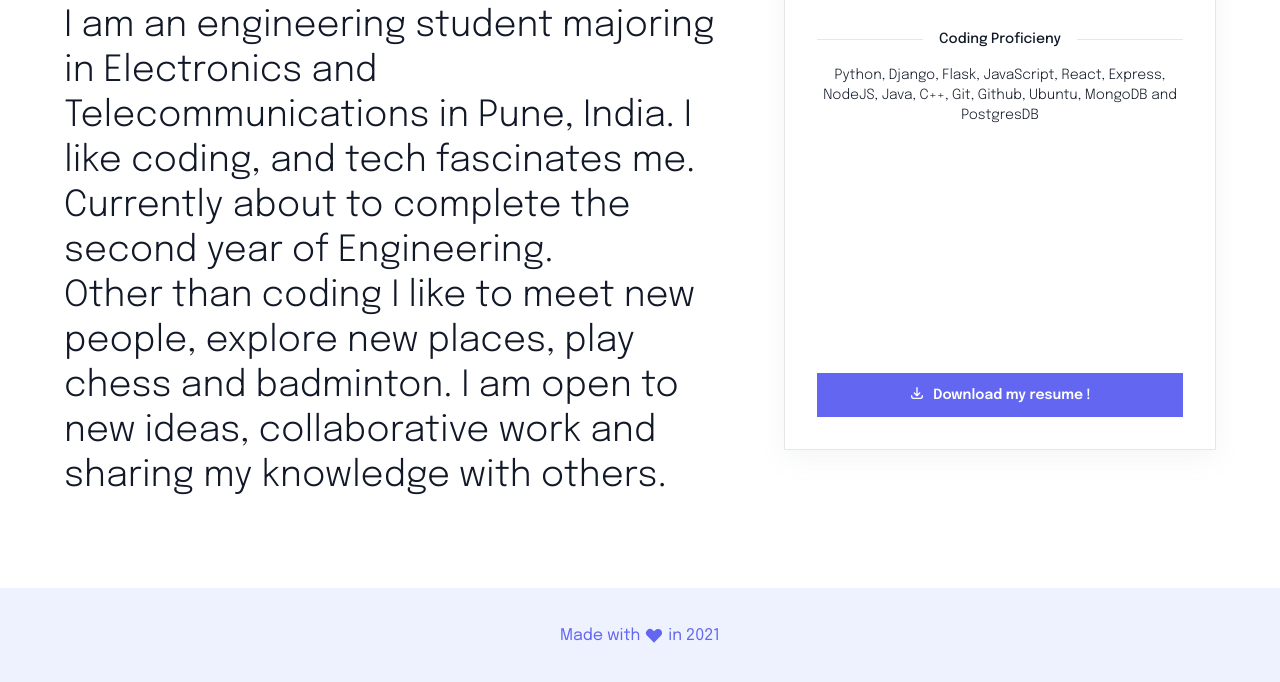
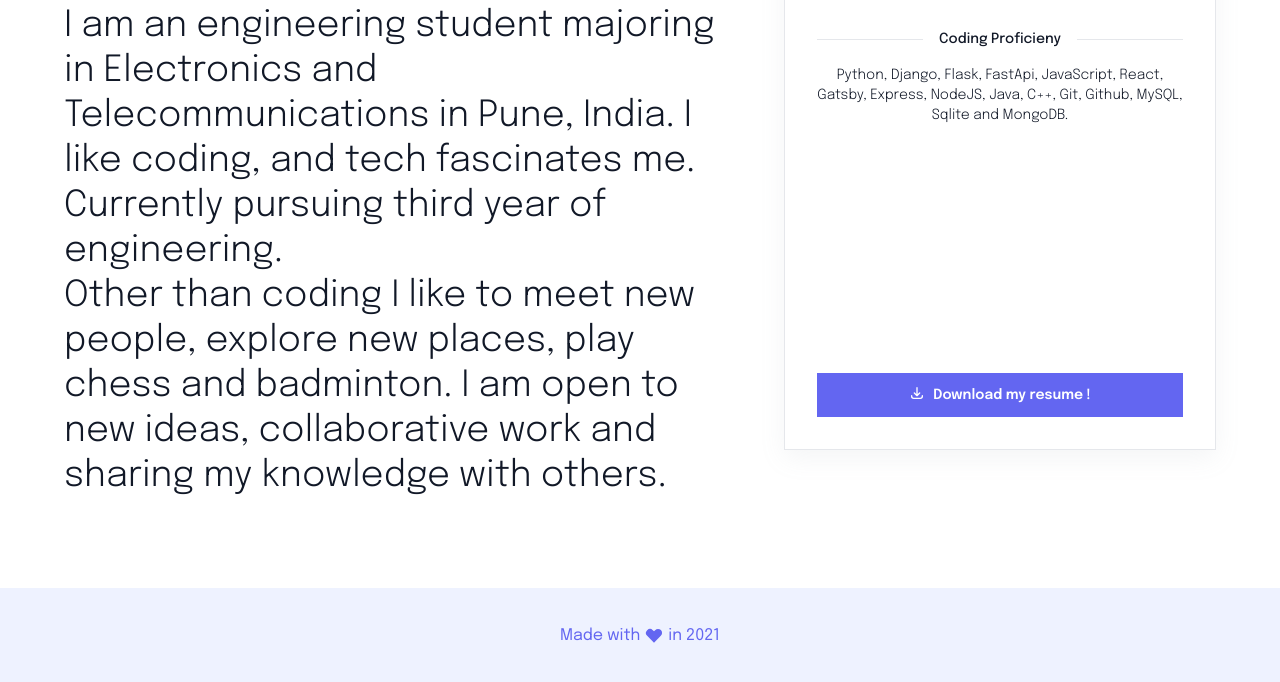
Before and after one commit to s4rvessh04/portfolio-website, a Gatsby site: page /about in a window 1280 px wide. Shown: the part 212-894 px from the top of the page. Built offline with nearby package versions, Linux system fonts and the light colour scheme; Gatsby itself is replaced by a stand-in of ours.

Commit message:
Updated: Info in About page

```diff
--- a/src/pages/about.jsx
+++ b/src/pages/about.jsx
@@ -15,8 +15,8 @@ function About() {
             data-testid="hero-paragraph"
           >
             I am an engineering student majoring in Electronics and Telecommunications in Pune,
-            India. I like coding, and tech fascinates me. Currently about to complete the second
-            year of Engineering.
+            India. I like coding, and tech fascinates me. Currently pursuing third year of
+            engineering.
             <br />
             Other than coding I like to meet new people, explore new places, play chess and
             badminton. I am open to new ideas, collaborative work and sharing my knowledge with
@@ -40,8 +40,8 @@ function About() {
               </div>
             </div>
             <p className="text-sm font-light text-center">
-              Python, Django, Flask, JavaScript, React, Express, NodeJS, Java, C++, Git, Github,
-              Ubuntu, MongoDB and PostgresDB
+              Python, Django, Flask, FastApi, JavaScript, React, Gatsby, Express, NodeJS, Java, C++,
+              Git, Github, MySQL, Sqlite and MongoDB.
             </p>
           </div>
           <button
```
